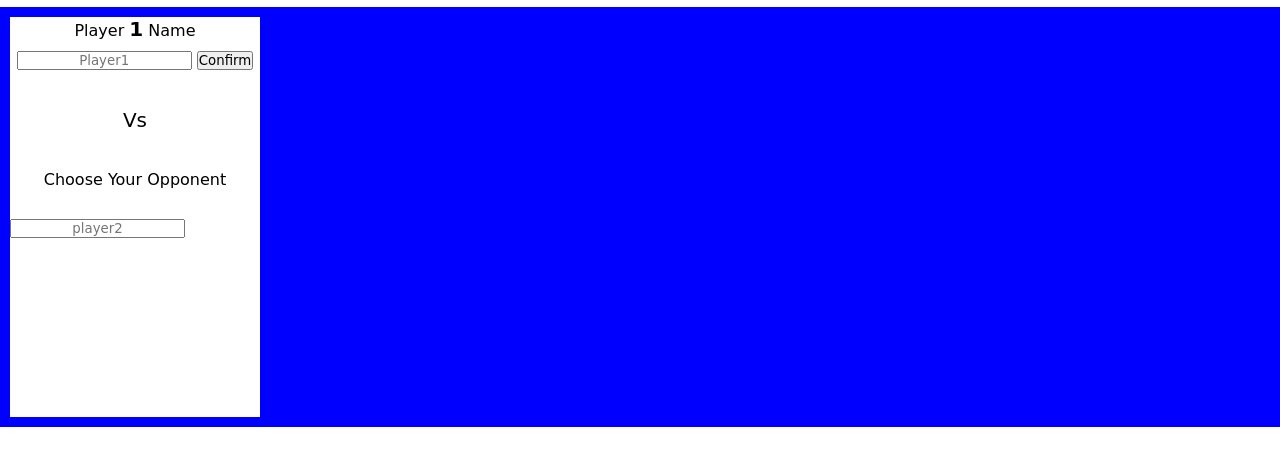
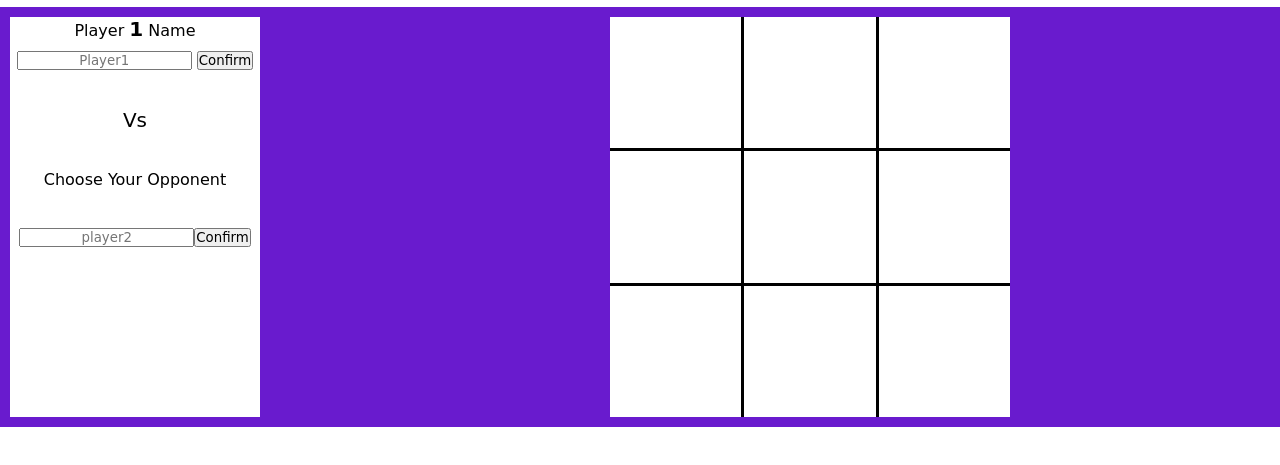
Before and after one commit to fkhd00/tic-tac-toe, a plain HTML site: page index.html in a window 1280 px wide. Both pictures are taken after a click on the button "Player 2". Shown: the part 91-556 px from the top of the page. Drawn offline with Linux system fonts and the light colour scheme; a web font is replaced by a local one.

Commit message:
grid added toss functionality added.

```diff
--- a/index.html
+++ b/index.html
@@ -35,6 +35,7 @@
                 </form>
             </div>
         </div>
+        <div id="grid"></div>
     </div>
 
 <script type="text/javascript" src="tictactoe.js">
--- a/tictactoe.css
+++ b/tictactoe.css
@@ -11,11 +11,13 @@
 
 }
 .container{
-   margin-top: 10px;
+    margin-top: 10px;
     width: 100%;
     height: 400px;
-    background-color: blue;
+    background-color: rgb(105, 27, 206);
     padding: 10px;
+    display: flex;
+
 }
 .players{
     display: block;
@@ -35,5 +37,25 @@ margin-top: 10px;
     margin-top: 10px;
 }
 #player2{
-    align-content: center;
+    text-align: center;
 }
+
+#grid{
+    display: grid;
+    height: 400px;
+    width: 400px;
+    background:rgb(0, 0, 0);
+    grid-template-columns: repeat(3,1fr);
+    grid-template-rows: repeat(3,1fr);
+    margin-left: 350px;
+    grid-gap:3px;
+}
+.boxes{
+    justify-content: center;
+    align-items: center;
+    display: flex;
+    font-family: Arial;
+    font-size: 3rem;
+    font-weight: bold;
+    background: white;
+}
--- a/tictactoe.js
+++ b/tictactoe.js
@@ -1,4 +1,6 @@
-function display_players(){
+let player1Value=0;
+let player2Value=0;
+function displayPlayers(){
     const button1=document.getElementById("player1-button");
     button1.addEventListener("click",()=>{
         const player1=document.getElementById("player1Input").value;
@@ -7,15 +9,70 @@ function display_players(){
         document.getElementById("player1").style.cssText="font-size:40px; text-align:center;"
     });
     const button2=document.getElementById("player2-button");
+    let player2div=document.getElementById("player2");
     button2.addEventListener("click",()=>{
         document.getElementById("cpu-button").style.cssText="visibility:hidden";
         button2.style.cssText="visibility:hidden";
+
         let player2Input=document.createElement("input");
         player2Input.id="player2Input";
         player2Input.placeholder="player2";
-        player2Input.style.cssText="text-align:center;"
-        document.getElementById("player2").appendChild(player2Input);
+        player2Input.style.cssText="text-align:center;";
+        player2div.appendChild(player2Input);
+
+        let confirmbutton2=document.createElement("button");
+        confirmbutton2.style.cssText="margin-top:10px";
+        confirmbutton2.innerHTML="Confirm";
+        player2div.appendChild(confirmbutton2);
+
+        confirmbutton2.addEventListener("click",()=>{
+            confirmbutton2.style.cssText="visibility:hidden;";
+            player2Input.style.cssText="visibility:hidden;";
+            player2div.innerHTML=player2Input.value+"";
+            player2div.style.cssText="font-size:40px;";
+            toss();
+        });
     });
+    const button3=document.getElementById("cpu-button");
+    button3.addEventListener("click",()=>{
+        button2.style.cssText="visibility:hidden";
+        button3.style.cssText="visibility:hidden";
+        player2div.innerHTML="CPU";
+        player2div.style.cssText="font-size:40px;";
+        toss();
+    });
+
+    function toss(){
+
+        let breakelement=document.createElement("br");
+        player2div.appendChild(breakelement);
+        let tossButton=document.createElement("button");
+        player2div.appendChild(tossButton);
+        tossButton.innerHTML="Toss";
+        tossButton.style.cssText="text-align:center; margin-top:30px;";
+        tossButton.addEventListener("click",()=>{
+            const toss=Math.floor(Math.random()*2);
+            if(toss==0){
+                player1Value=1;
+            }
+            else{
+                player2Value=1;
+            }
+        });
+    }
+
 }
 
-display_players();
+displayPlayers();
+let gridbox=[];
+let creategrid=function(){
+    for(i=0;i<9;i++){
+        gridbox[i]=document.createElement("div");
+        gridbox[i].id="id"+i;
+        gridbox[i].classList.add("boxes");
+        document.getElementById("grid").appendChild(gridbox[i]);
+
+
+        }
+}
+creategrid();
```
